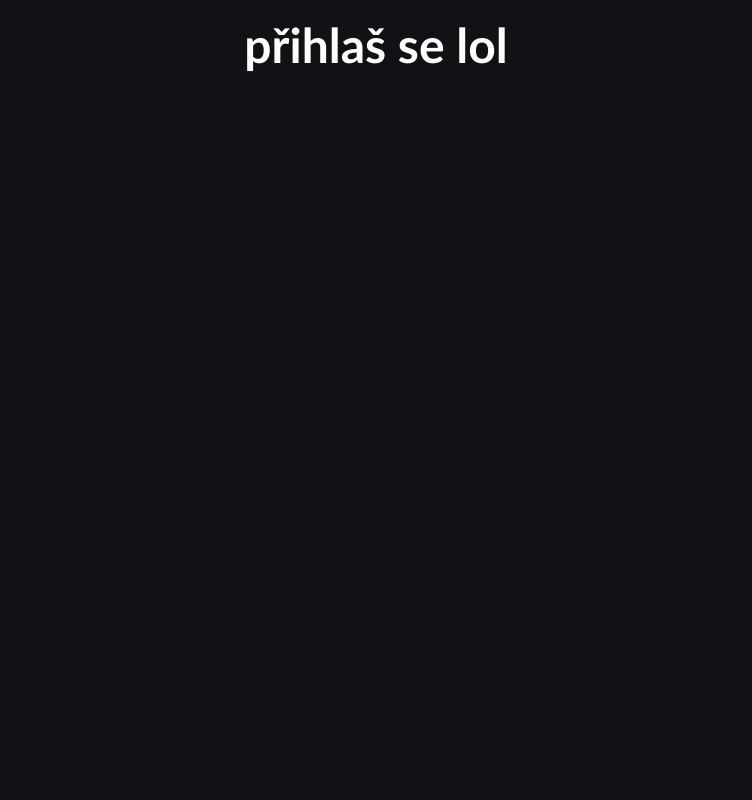
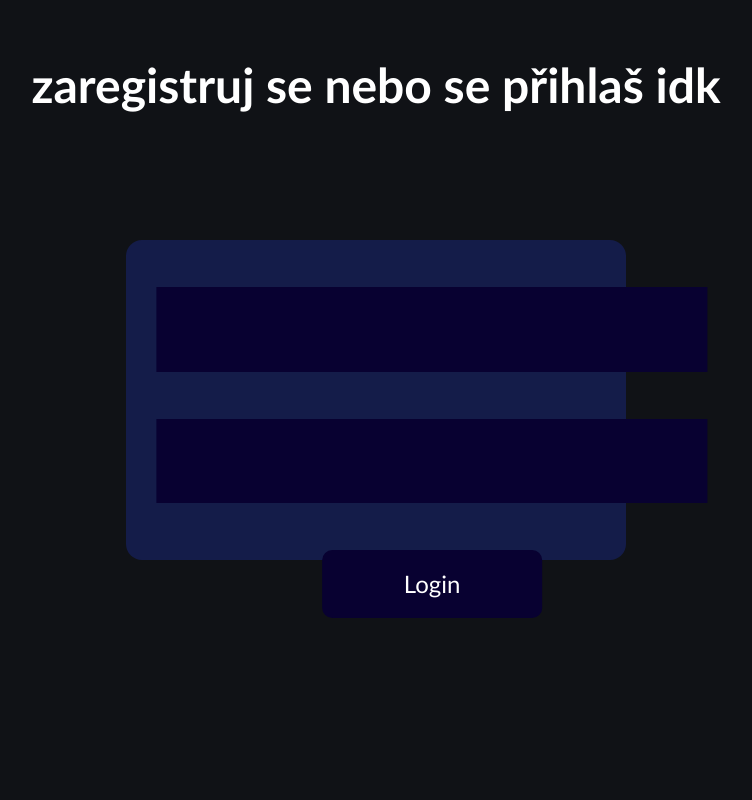
Before and after one commit to robinafro/cernyrob.in, a Flask app: page /login/ in a window 1280 px wide. Shown: the whole page, without its empty margins (264-1016 px from the left). Run offline with Flask 3, Linux system fonts and the light colour scheme.

Commit message:
login screen almost done

```diff
--- a/static/style.css
+++ b/static/style.css
@@ -303,14 +303,54 @@
 }
 
 #login-holder {
-	position: absolute;
 	transform: translate(-50%, -50%);
 	top: 50%;
 	left: 50%;
-	width: 40%;
-	aspect-ratio = 2.5;
+	height: 32%;
+    min-width: 500px;
+    max-width: 60vh;
+    width: 40%;
+    background-color: rgb(20, 28, 73);
+
+    display: grid;
+    grid-template-columns: 1;
+    grid-template-rows: repeat(2, 1fr);
+
+    gap: 1rem;
+
+    border-radius: 2vh;
+
+    padding-top: 2.5%;
+    padding-bottom: 2.5%;
+
+    position: absolute;
 }
 
 .login-line {
+    width: 90%;
+    left: 50%;
+    transform: translateX(-50%);
+    aspect-ratio: 6.5;
+    background-color: rgb(8, 1, 49);
 
+    margin-top: 2.5%;
+    margin-bottom: 2.5%;
+
+    position: relative;
 }
+
+#login-button {
+    width: 40%;
+    height: 80%;
+    left: 50%;
+    top: 0%;
+    transform: translateX(-50%);
+    background-color: rgb(8, 1, 49);
+
+    position: relative;
+
+    border-radius: 10px;
+    border-style: none;
+
+    font-size: 150%;
+}
--- a/templates/auth.html
+++ b/templates/auth.html
@@ -8,14 +8,24 @@
 		</head>
 
 		<div class="background" style="height: 100vh">
-			<div class="main-title">
-				přihlaš se lol
+			<div class="main-title" style="top: 5%;">
+				zaregistruj se nebo se přihlaš idk
 			</div>
 
 			<div id="login-holder">
 				<div class="login-line">
 
 				</div>
+
+				<div class="login-line">
+
+				</div>
+
+				<div class="login-line" style="background: none">
+					<button id="login-button" class="default-font">
+						Login
+					</button>
+				</div>
 			</div>
 		</div>
 	</body>
```
